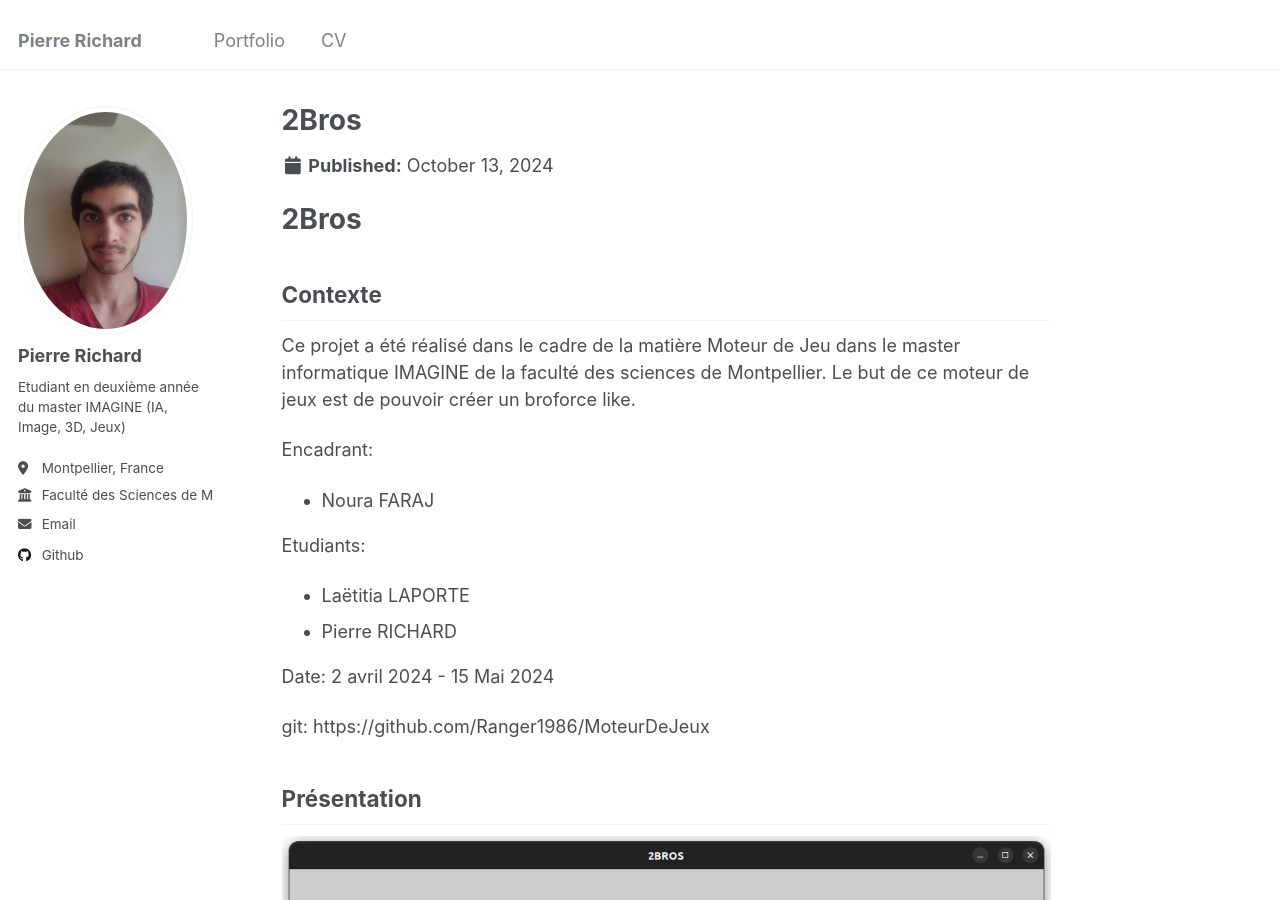
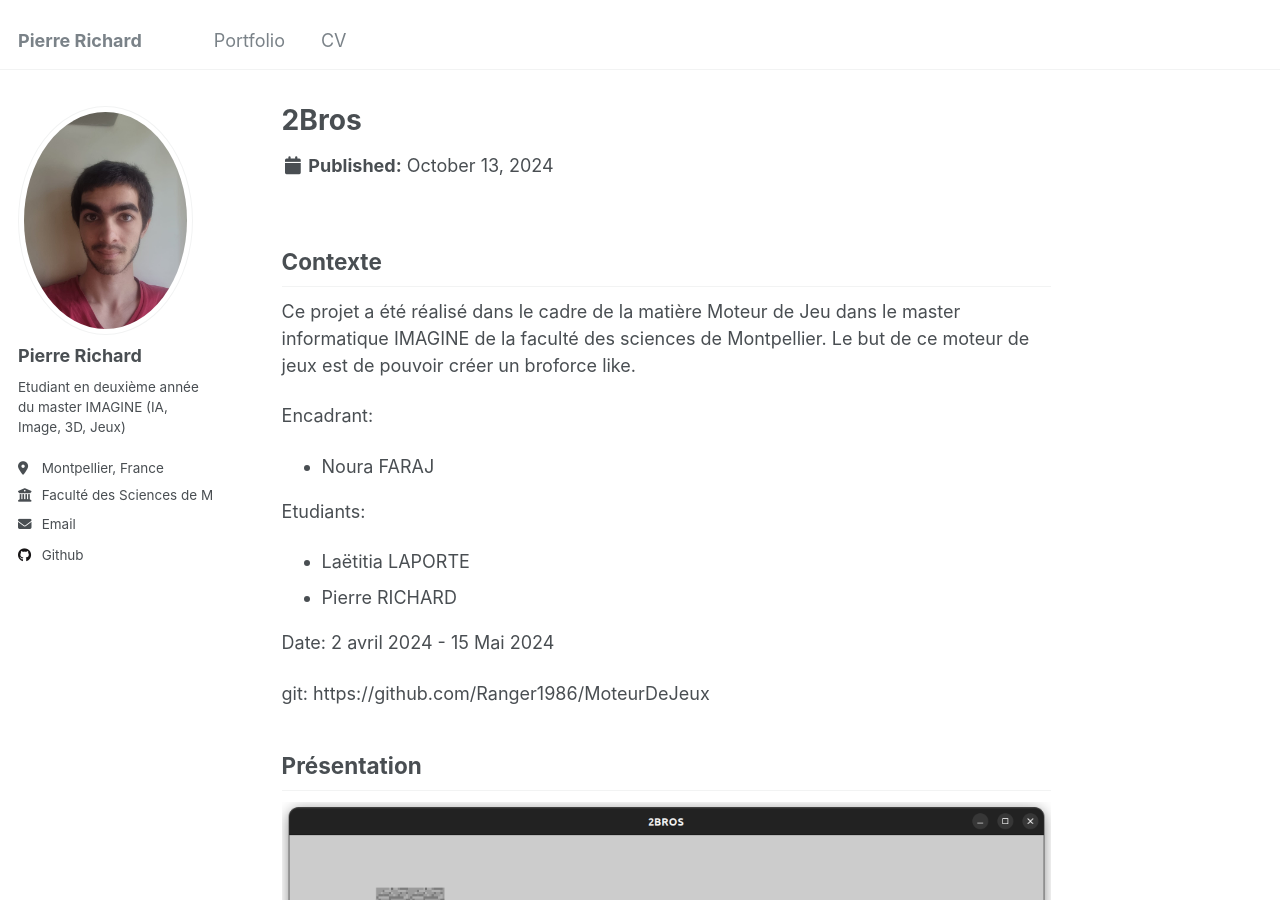
Before and after one commit to Ranger1986/Ranger1986.github.io, a Jekyll site: the page built from _portfolio/2Bros.md, in a window 1280 px wide and 900 px high. Built offline with Jekyll 4.4.1, drawn with Linux system fonts in a browser that asks for light colours.

Commit message:
fix: portfolio double titre

```diff
--- a/_portfolio/2Bros.md
+++ b/_portfolio/2Bros.md
@@ -3,7 +3,6 @@ title: "2Bros"
 excerpt: "Jeux de gestion dans le cadre de l'UE Moteur de Jeux<br/><img src='/images/2Bros.png'>"
 collection: portfolio
 ---
-# 2Bros
 
 ## Contexte
 Ce projet a été réalisé dans le cadre de la matière Moteur de Jeu dans le master informatique IMAGINE de la faculté des sciences de Montpellier.
```
Also changed, not shown: _portfolio/Luminoise.md (+0 -1 lines).
